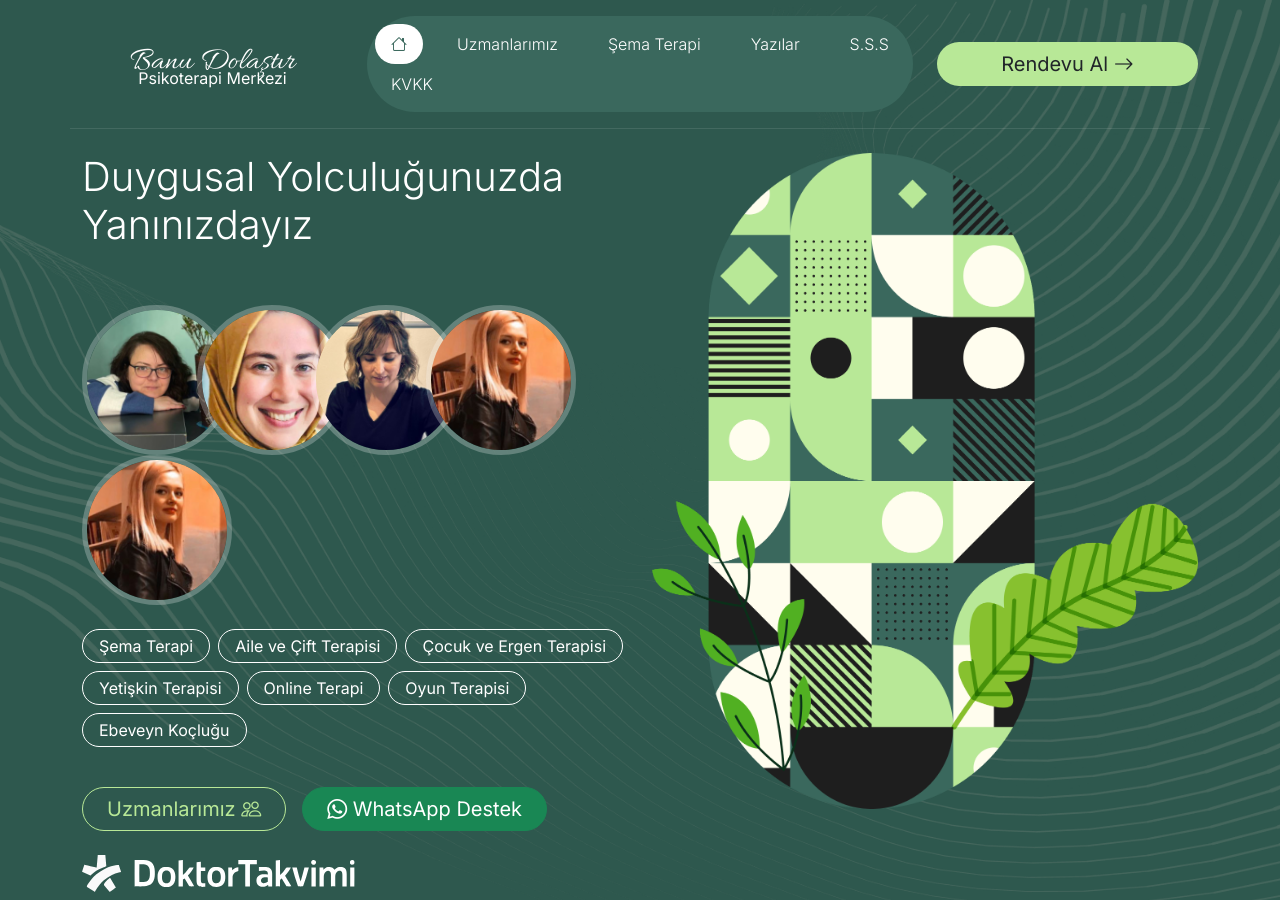
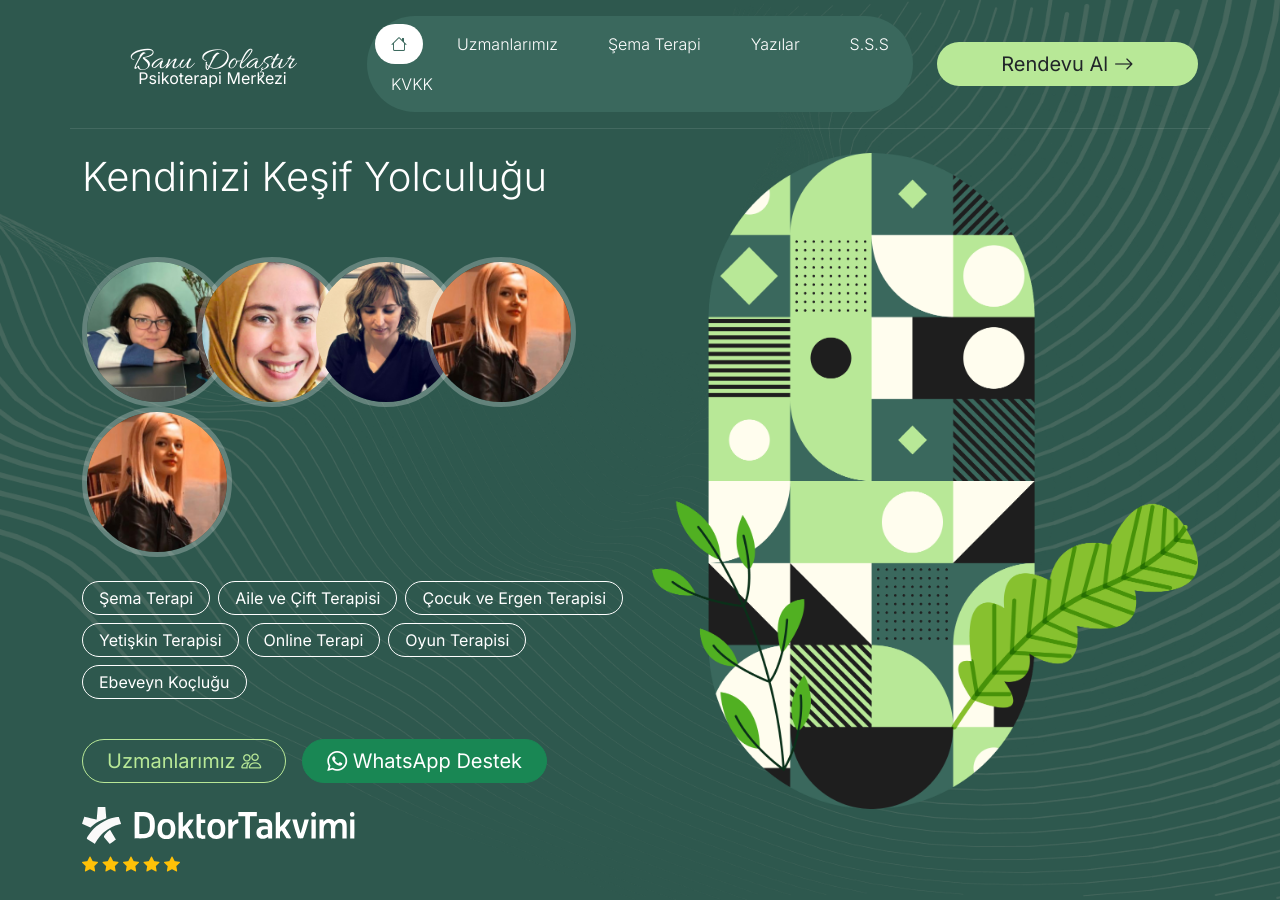
Before and after one commit to enderkus/bd-jekyll, a Jekyll site: the page built from index.html, in a window 1280 px wide and 900 px high. Built offline with Jekyll 4.4.1, drawn with Linux system fonts in a browser that asks for light colours; a script that is not in the unit is left out; comment, search, counter and statistics services are not loaded.

Commit message:
change : slogan text

```diff
--- a/_includes/hero.html
+++ b/_includes/hero.html
@@ -3,7 +3,7 @@
         <div class="col-lg-12 col-xl-6 col-sm-12 col-md-12 d-flex flex-column justify-content-center gap-4">
 
             <div class="col-xl-12">
-                <h1 class="fs-1 text-center text-sm-start text-white fw-light pb-3 pb-sm-5">Duygusal Yolculuğunuzda Yanınızdayız</h1>
+                <h1 class="fs-1 text-center text-sm-start text-white fw-light pb-3 pb-sm-5">Kendinizi Keşif Yolculuğu</h1>
                 <div class="avatar-stack">
                     <img src="./images/persons/banu-boxed.png"
                          class="avatar rounded-circle border border-white border-opacity-25 border-5" alt="Banu DOLAŞTIR" title="Banu DOLAŞTIR">
```
